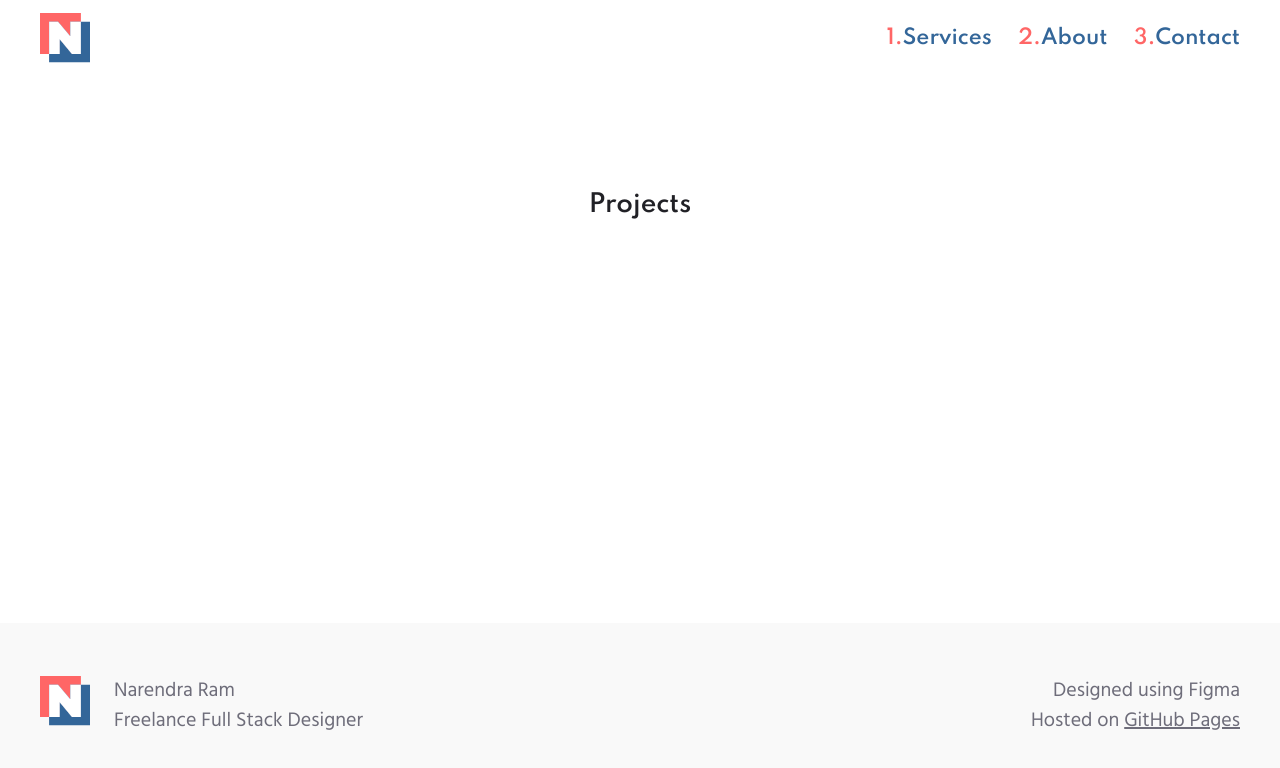
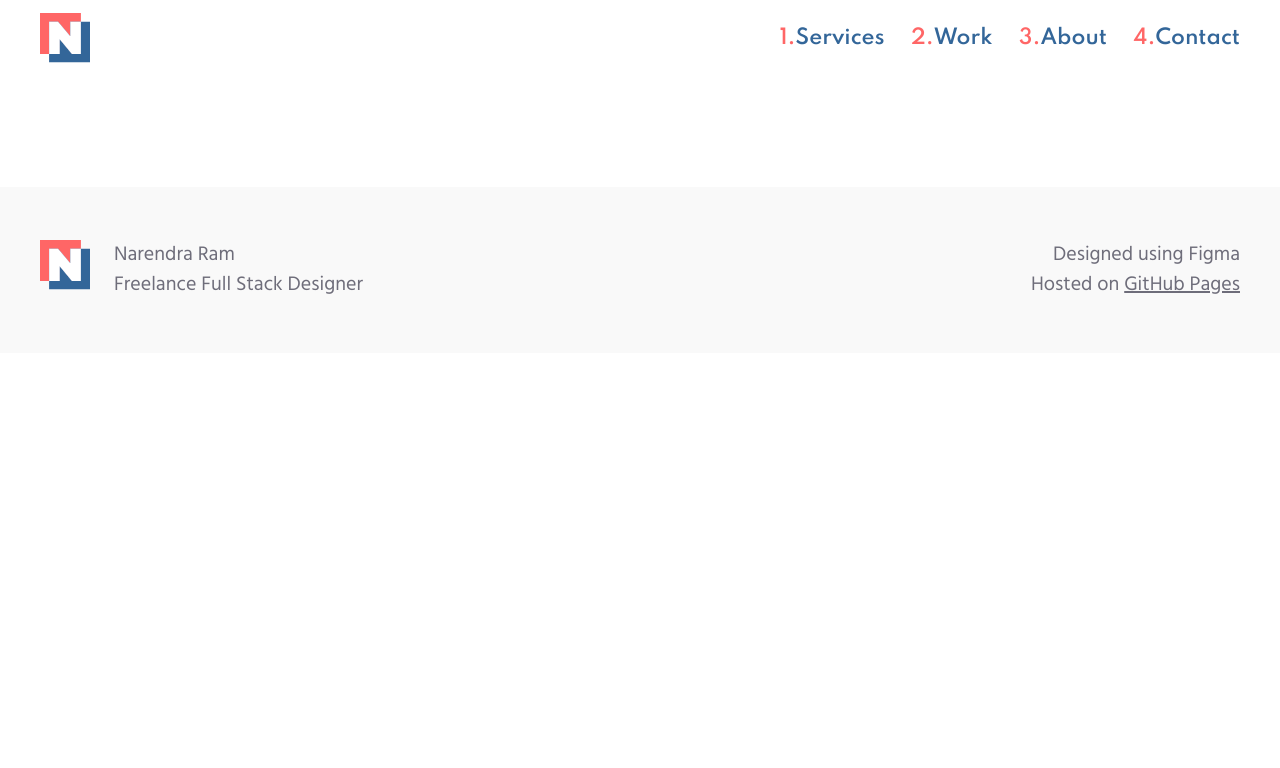
Before and after one commit to narenkram/Lance, a Nuxt app: page /projects-timeline in a window 1280 px wide. Shown: the top 768 px of the page. Built offline with nearby package versions, Linux system fonts and the light colour scheme.

Commit message:
minor improvements

```diff
--- a/assets/style.scss
+++ b/assets/style.scss
@@ -353,7 +353,7 @@ input,
   height: 50px;
 }
 
-.nav-link{
+.nav-link {
   display: flex;
   flex-direction: row;
 }
--- a/components/Header.vue
+++ b/components/Header.vue
@@ -1,22 +1,24 @@
 <template>
   <nav class="container Navbar">
-    <nuxt-link class="navbar-brand py-1" to="/"
+    <a class="navbar-brand py-1" href="#intro"
       ><img
         src="~/assets/images/logo.svg"
         class="Logo"
         alt="narendraram designer"
-    /></nuxt-link>
+    /></a>
 
     <div class="Navbar_child">
       <a class="p-1 p-md-0 p-lg-0 nav-link ms-0" href="#services">
         <span class="nav-link_number">1. </span>Services</a
       >
+      <a class="p-1 p-md-0 p-lg-0 nav-link ms-0 ms-md-2 ms-lg-2" href="#work"
+        ><span class="nav-link_number">2. </span>Work</a
+      >
       <a class="p-1 p-md-0 p-lg-0 nav-link ms-0 ms-md-2 ms-lg-2" href="#about"
-        ><span class="nav-link_number">2. </span>About</a
+        ><span class="nav-link_number">3. </span>About</a
       >
-
       <a class="p-1 p-md-0 p-lg-0 nav-link ms-0 ms-md-2 ms-lg-2" href="#contact"
-        ><span class="nav-link_number">3. </span>Contact</a
+        ><span class="nav-link_number">4. </span>Contact</a
       >
     </div>
   </nav>
--- a/pages/index.vue
+++ b/pages/index.vue
@@ -1,6 +1,7 @@
 <template>
   <div class="container">
     <section
+      id="intro"
       class="pt-3 pt-md-5 pt-lg-6 pt-xl-6 mt-0 mt-sm-2 mt-md-3 mt-lg-4 mt-xl-4"
     >
       <div class="row justify-content-center">
@@ -83,7 +84,7 @@
       </div>
     </section>
 
-    <section id="mywork" class="pt-4 pt-md-5 pt-lg-5 pt-xl-6">
+    <section id="work" class="pt-4 pt-md-5 pt-lg-5 pt-xl-6">
       <h2 class="mb-3 mb-md-4 mb-lg-4">👉 Latest Projects</h2>
       <div class="row">
         <div class="order-2 order-md-1 col-12 col-md-6 col-lg-6">
@@ -332,17 +333,14 @@
                 class="Link_underline_paragraph"
                 href="https://narendra.design/how-to-achieve-good-design-principles-by-narendra-ram/"
                 >good design</a
-              >, gaming, art, netflix, and gadgets.
+              >
+              , open-source projects, and art.
             </p>
           </div>
         </div>
-        <div class="d-none d-md-block col-md-5 col-lg-5 align-self-center">
-          <img
-            src="~/assets/images/narendra_ram.png"
-            class="img-fluid Portrait"
-            alt="narendra_ram_potrait"
-          />
-        </div>
+        <div
+          class="d-none d-md-block col-md-5 col-lg-5 align-self-center"
+        ></div>
       </div>
       <div
         class="
--- a/pages/projects-timeline.vue
+++ /dev/null
@@ -1,35 +0,0 @@
-<template>
-  <div class="container">
-    <section class="py-6">
-      <div class="row">
-        <div class="col-12 text-center">
-          <h4>
-            Projects
-          </h4>
-
-        </div>
-      </div>
-    </section>
-  </div>
-</template>
-
-<script>
-export default {
-  head: {
-    title: "Narendra Ram | Projects",
-    meta: [
-      {
-        hid: "description",
-        itemprop: "description",
-        content: "I’m Narendra Ram, a freelance Full Stack Designer.",
-      },
-      {
-        hid: "keywords",
-        name: "keywords",
-        content:
-          "narendra ram, narendra, ram, full stack designer, designer narendra, naren, naren ram, freelance designer, narendra's portfolio, aroliant cofounder, narendra tirunelveli, frontend developer narendra, narendra krishna ram, hire ui ux designer, hire ui designer, hire ux designer, ",
-      },
-    ],
-  },
-};
-</script>
```
